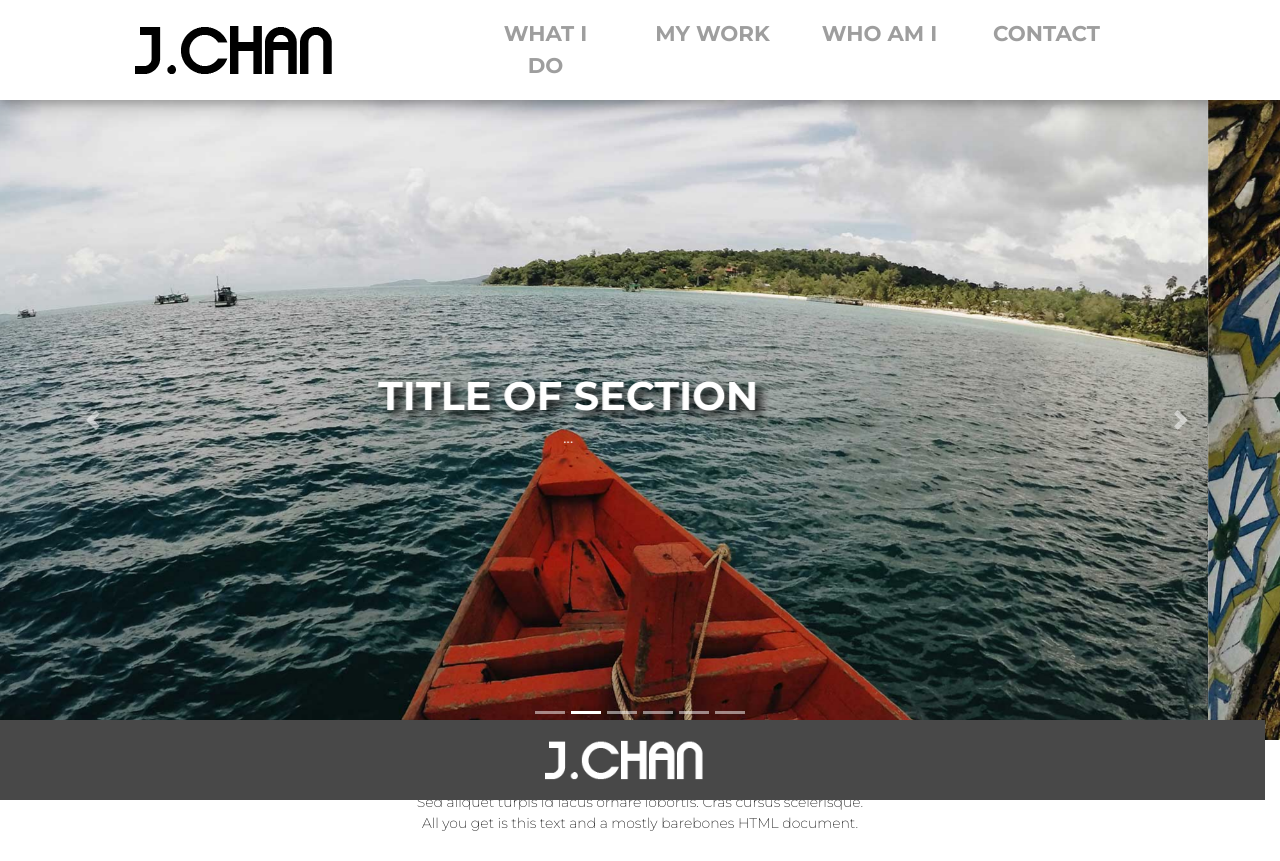
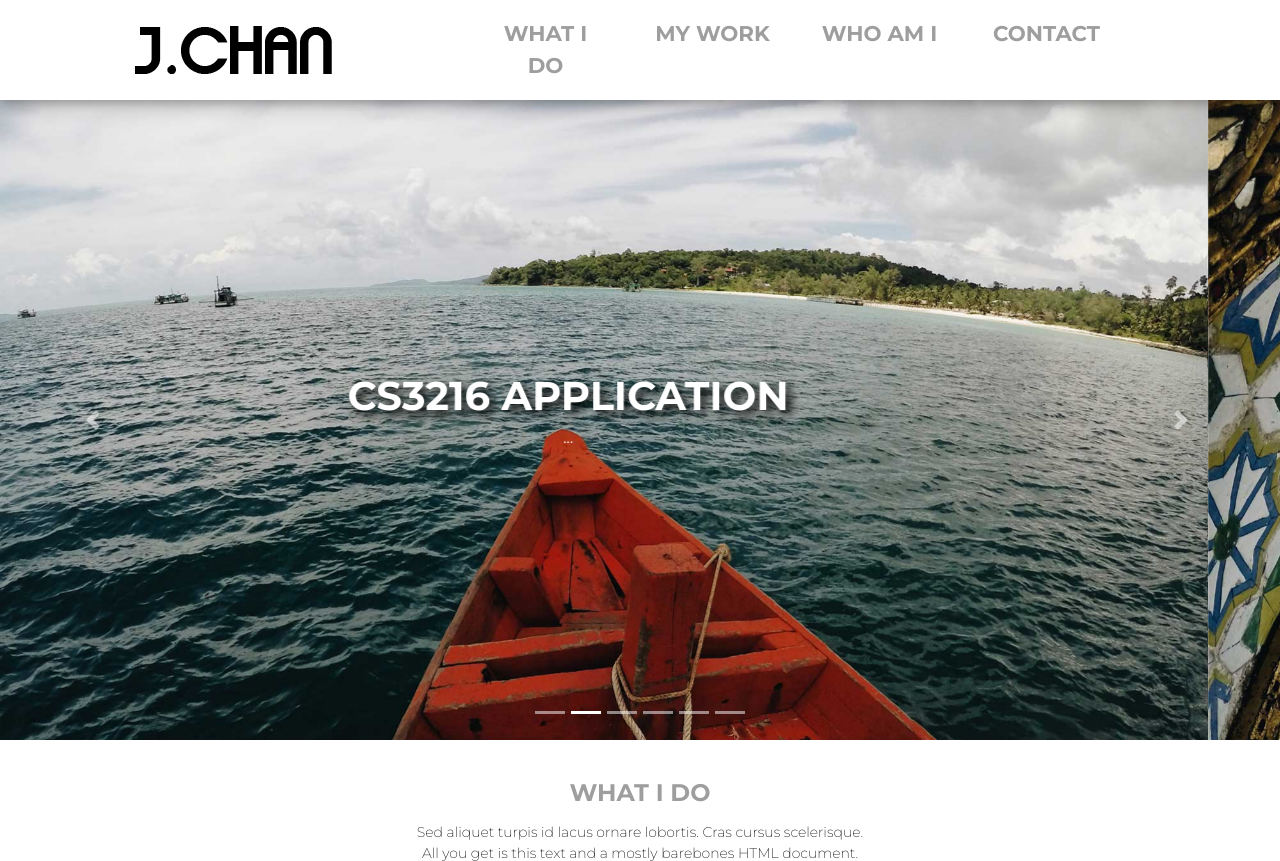
Before and after one commit to jaron-j2/webpage-2017, a plain HTML site: page index.html in a window 1280 px wide. Shown: the top 861 px of the page. Drawn offline with nearby package versions, Linux system fonts and the light colour scheme; a script that the page names is missing.

Commit message:
Debugged footer

```diff
--- a/index.html
+++ b/index.html
@@ -1,4 +1,3 @@
-
 <!DOCTYPE html>
 <html lang="en">
 <head>
@@ -52,42 +51,42 @@
 			<div class="carousel-item active">
 				<img class="d-block img-fluid" src="img/3-RS.jpg" alt="First slide">
 				<div class="carousel-caption d-none d-md-block">
-					<h1>TITLE OF SECTION</h1>
+					<h1>CS3216 APPLICATION</h1>
 					<p>...</p>
 				</div>
 			</div>
 			<div class="carousel-item">
 				<img class="d-block img-fluid" src="img/1-RS.jpg" alt="Second slide">
 				<div class="carousel-caption d-none d-md-block">
-					<h1>TITLE OF SECTION</h1>
+					<h1>WHAT I DO</h1>
 					<p>...</p>
 				</div>
 			</div>
 			<div class="carousel-item">
 				<img class="d-block img-fluid" src="img/10-RS.jpg" alt="Third slide">
 				<div class="carousel-caption d-none d-md-block">
-					<h1>TITLE OF SECTION</h1>
+					<h1>MY WORK</h1>
 					<p>...</p>
 				</div>
 			</div>
 			<div class="carousel-item">
 				<img class="d-block img-fluid" src="img/10-RS.jpg" alt="Fourth slide">
 				<div class="carousel-caption d-none d-md-block">
-					<h1>TITLE OF SECTION</h1>
+					<h1>WHO AM I</h1>
 					<p>...</p>
 				</div>
 			</div>
 			<div class="carousel-item">
 				<img class="d-block img-fluid" src="img/10-RS.jpg" alt="Fifth slide">
 				<div class="carousel-caption d-none d-md-block">
-					<h1>TITLE OF SECTION</h1>
+					<h1>CONTACT</h1>
 					<p>...</p>
 				</div>
 			</div>
 			<div class="carousel-item">
 				<img class="d-block img-fluid" src="img/10-RS.jpg" alt="Sixth slide">
 				<div class="carousel-caption d-none d-md-block">
-					<h1>TITLE OF SECTION</h1>
+					<h1>BLOG</h1>
 					<p>...</p>
 				</div>
 			</div>
@@ -226,8 +225,10 @@
 			</div>
 		</div>
 	</div>
-	<div class="row footer">
-		<img src="img/name-logo-white.png" class="mx-auto img-fluid" alt="Jaron-Chan" style="height: 5rem">
+	<div class="container-fluid footer">
+		<div class="row">
+			<img src="img/name-logo-white.png" class="mx-auto img-fluid" alt="Jaron-Chan" style="height: 5rem">
+		</div>
 	</div>
 
 
--- a/main.css
+++ b/main.css
@@ -28,6 +28,11 @@ html, body {
     overflow-x: hidden;
 }
 
+html {
+  position: relative;
+  min-height: 100%;
+}
+
 div {
 	font-family: 'Montserrat', sans-serif;
 }
@@ -39,6 +44,10 @@ body {
 h1 {
 	font-weight: 700;
 
+}
+
+.wrapper {
+	min-height: 100%;
 }
 
 .white-section {
@@ -54,14 +63,15 @@ h1 {
 }
 
 .footer {
-	background-color: #484848;
-    position: absolute;
-    left: 0;
+	position: absolute;
     bottom: 0;
     height: 5rem;
     width: 100%;
-    overflow:hidden;
+    background-color: #484848;
 }
+
+.carousel-title {
+	font-size: 10rem;
 }
 
 .section-title {
```
Also changed, not shown: pages/cs3216.html (+4 -1 lines).
